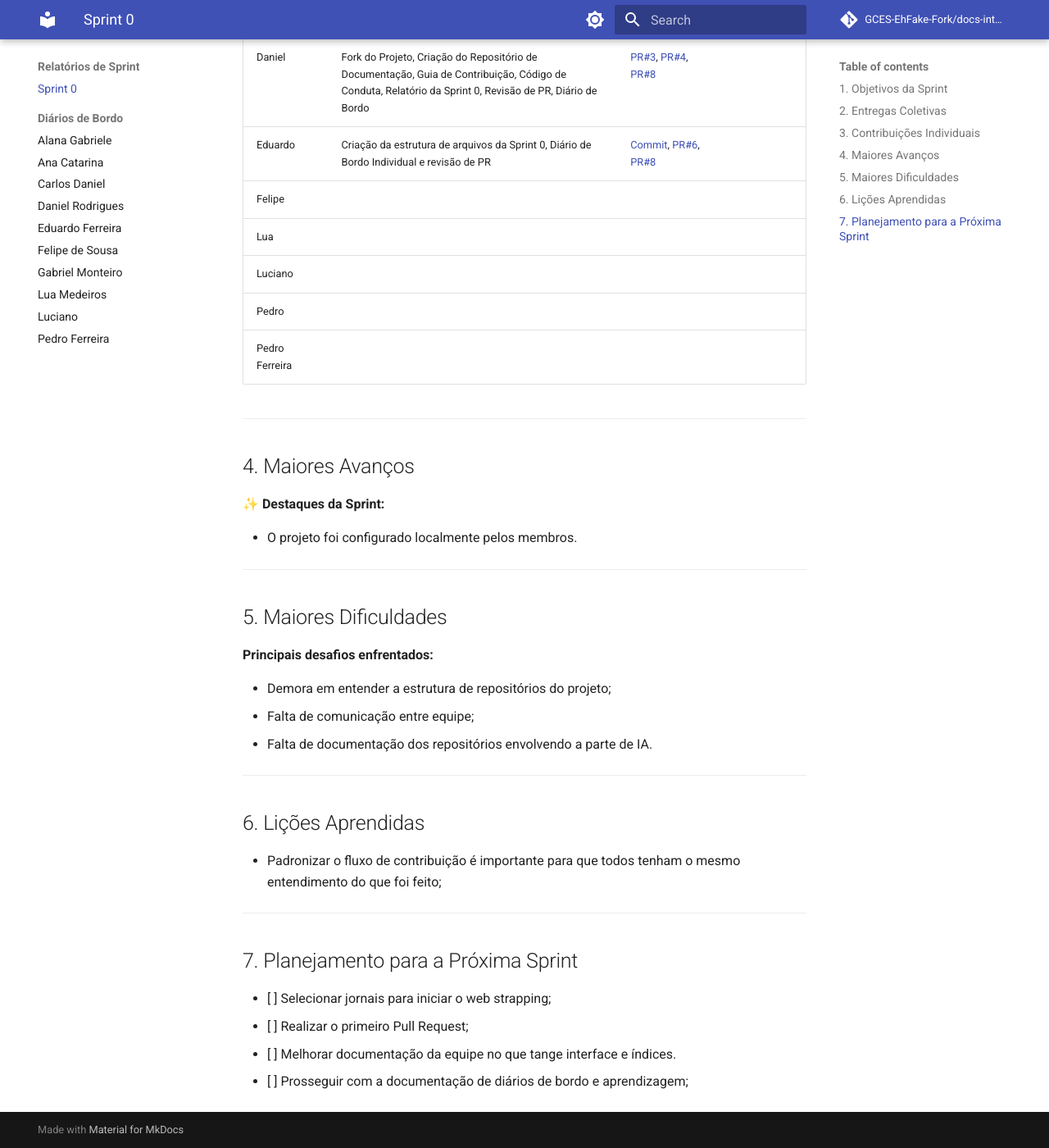
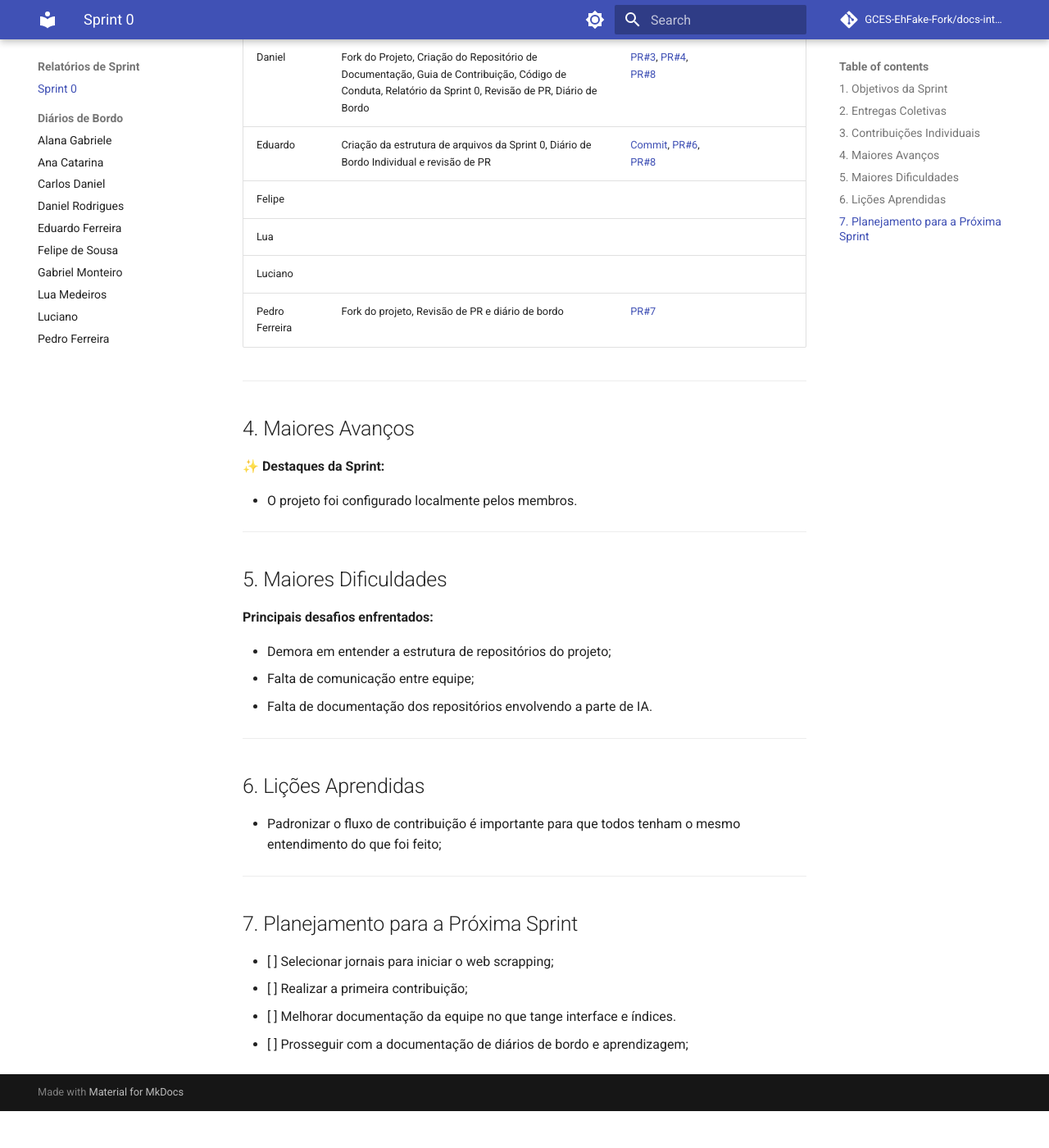
Before and after one commit to GCES-EhFake-Fork/docs-interno, an MkDocs documentation site: the page built from docs/sprints/sprint0.md, in a window 1280 px wide and 1400 px high, scrolled down 1364 px. Shown: the whole window at 82% size. Built offline with MkDocs 1.6.1 and Material for MkDocs 9.7.7, drawn with Linux system fonts in a browser that asks for light colours; comment, search, counter and statistics services are not loaded; after the commit the page ends 2719 px from its top, so only the background shows below that; some of the changed text lies outside the part shown.

Commit message:
Adição das contribuições
Co-authored-by: Pedro Henrique <pedrohsantosferreira@gmail.com>

```diff
--- a/docs/sprints/sprint0.md
+++ b/docs/sprints/sprint0.md
@@ -38,15 +38,14 @@
 | Integrante     | Contribuições                             | Links (PRs, Issues, Docs) | Observações |
 | -------------- | ----------------------------------------- | ------------------------- | ----------- |
 | Alana          |                                           |                           |             |
-| Ana            |                                           |                           |             |
+| Ana            | Fork do projeto, Revisão de PR e diário de bordo                                          |[PR#5](https://github.com/GCES-EhFake-Fork/docs-interno/pull/5)                       |             |
 | Carlos         |                                           |                           |             |
 | Daniel         | Fork do Projeto, Criação do Repositório de Documentação, Guia de Contribuição, Código de Conduta, Relatório da Sprint 0, Revisão de PR, Diário de Bordo             | [PR#3](https://github.com/GCES-EhFake-Fork/docs-interno/pull/3), [PR#4](https://github.com/GCES-EhFake-Fork/docs-interno/pull/4), [PR#8](https://github.com/GCES-EhFake-Fork/docs-interno/pull/8)                                     |                                         |
 | Eduardo        | Criação da estrutura de arquivos da Sprint 0, Diário de Bordo Individual e revisão de PR                      |     [Commit](https://github.com/GCES-EhFake-Fork/docs-interno/commit/fb46aa7414b99f0c8a4d898c421a7d6fa4c62cd0), [PR#6](https://github.com/GCES-EhFake-Fork/docs-interno/pull/6), [PR#8](https://github.com/GCES-EhFake-Fork/docs-interno/pull/8)                 |             |
 | Felipe         |                                           |                           |             |
 | Lua            |                                           |                           |             |
 | Luciano        |                                           |                           |             |
-| Pedro          |                                           |                           |             |
-| Pedro Ferreira |                                           |                           |             |
+| Pedro Ferreira | Fork do projeto, Revisão de PR e diário de bordo                                          | [PR#7](https://github.com/GCES-EhFake-Fork/docs-interno/pull/7)                          |             |
 
 ---
 
@@ -76,7 +75,7 @@
 
 ## 7. Planejamento para a Próxima Sprint
 
-- [ ] Selecionar jornais para iniciar o web strapping;
-- [ ] Realizar o primeiro Pull Request;
+- [ ] Selecionar jornais para iniciar o web scrapping;
+- [ ] Realizar a primeira contribuição;
 - [ ] Melhorar documentação da equipe no que tange interface e índices.
 - [ ] Prosseguir com a documentação de diários de bordo e aprendizagem;
```
